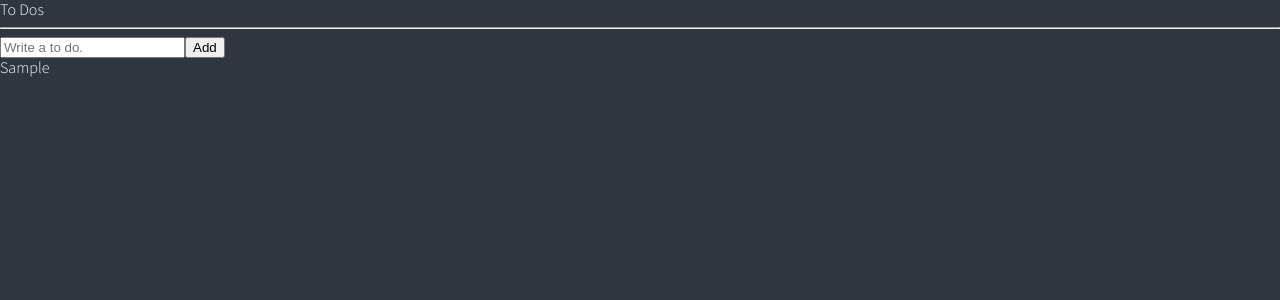
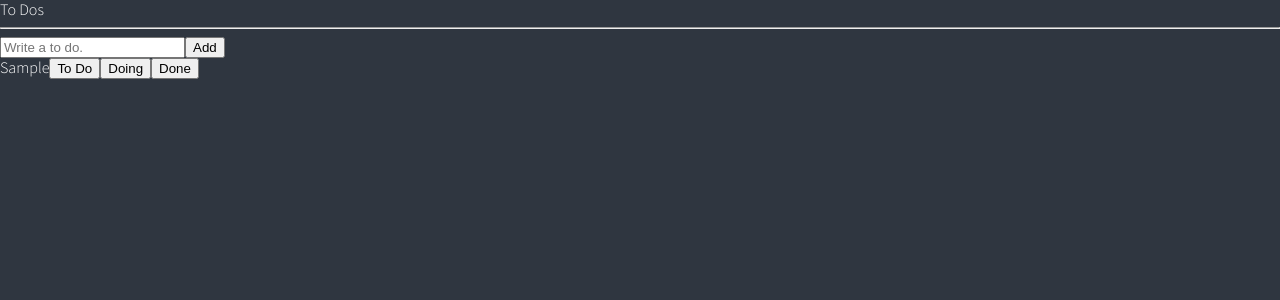
Before and after one commit to minkyeong0905/react-masterclass-todo-clone, a React (Create React App) app: page / in a window 1280 px wide. Both pictures are taken after typing "Sample" into the empty fields and a click on the button "Add". Shown: the top 300 px of the page. Built offline with nearby package versions, Linux system fonts and the light colour scheme.

Commit message:
Refactoring

```diff
--- /dev/null
+++ b/src/atoms.tsx
@@ -0,0 +1,12 @@
+import { atom } from "recoil";
+
+export interface IToDo {
+    text: string;
+    id: number;
+    category: "TO_DO" | "DOING" | "DONE";
+}
+
+export const toDoState = atom<IToDo[]>({
+    key: "toDo"
+   ,default: []
+});
--- /dev/null
+++ b/src/components/CreateToDo.tsx
@@ -0,0 +1,27 @@
+import { useForm } from "react-hook-form";
+import { useSetRecoilState } from "recoil";
+import { toDoState } from "../atoms";
+
+interface IForm {
+    toDo: string;
+}
+
+function CreateToDo() {
+    const { register, handleSubmit, setValue } = useForm<IForm>();
+    const setToDos = useSetRecoilState(toDoState);
+    const handleValid = ({ toDo }: IForm) => {
+        setToDos((oldToDos) => [{text: toDo, id: Date.now(), category: "TO_DO"}, ...oldToDos]);
+        setValue("toDo", "");
+    };
+
+    return (
+        <form onSubmit={handleSubmit(handleValid)}>
+                <input {...register("toDo", {
+                    required: "Please write a To Do."
+                })} placeholder="Write a to do." />
+                <button>Add</button>
+            </form>
+    );
+}
+
+export default CreateToDo;
--- /dev/null
+++ b/src/components/ToDo.tsx
@@ -0,0 +1,14 @@
+import { IToDo } from "../atoms";
+
+function ToDo({ text }: IToDo) {
+    return (
+        <li>
+            <span>{text}</span>
+            <button>To Do</button>
+            <button>Doing</button>
+            <button>Done</button>
+        </li>
+    );
+}
+
+export default ToDo;
--- a/src/components/ToDoList.tsx
+++ b/src/components/ToDoList.tsx
@@ -1,6 +1,7 @@
-//import { useState } from "react";
-import { useForm } from "react-hook-form";
-import { atom, useRecoilState, useRecoilValue, useSetRecoilState } from "recoil";
+import { useRecoilValue } from "recoil";
+import CreateToDo from "./CreateToDo";
+import { toDoState } from "../atoms";
+import ToDo from "./ToDo";
 
 // function ToDoList() {
 //     const [toDo, setToDo] = useState("");
@@ -93,44 +94,17 @@
 //     );
 // }
 
-interface IForm {
-    toDo: string;
-}
-
-interface IToDo {
-    text: string;
-    id: number;
-    category: "TO_DO" | "DOING" | "DONE";
-}
-
-const toDoState = atom<IToDo[]>({
-    key: "toDo"
-   ,default: []
-});
-
 function ToDoList() {
-    const [toDos, setToDos] = useRecoilState(toDoState);
-    // const value = useRecoilValue(toDoState);
-    // const modFn = useSetRecoilState(toDoState);
-    const { register, handleSubmit, setValue } = useForm<IForm>();
-    //const handleValid = (data: IForm) => {
-    const handleValid = ({ toDo }: IForm) => {
-        setToDos((oldToDos) => [{text: toDo, id: Date.now(), category: "TO_DO"}, ...oldToDos]);
-        setValue("toDo", "");
-    };
+    const toDos = useRecoilValue(toDoState);
 
     return (
         <div>
             <h1>To Dos</h1>
             <hr />
-            <form onSubmit={handleSubmit(handleValid)}>
-                <input {...register("toDo", {
-                    required: "Please write a To Do."
-                })} placeholder="Write a to do." />
-                <button>Add</button>
-            </form>
+            <CreateToDo />
             <ul>
-                {toDos.map((toDo) => <li key={toDo.id}>{toDo.text}</li>)}
+                {/* {toDos.map((toDo) => <ToDo text={toDo.text} id={toDo.id} category={toDo.category} />)} */}
+                {toDos.map((toDo) => <ToDo key={toDo.id} {...toDo} />)}
             </ul>
         </div>
     );
```
